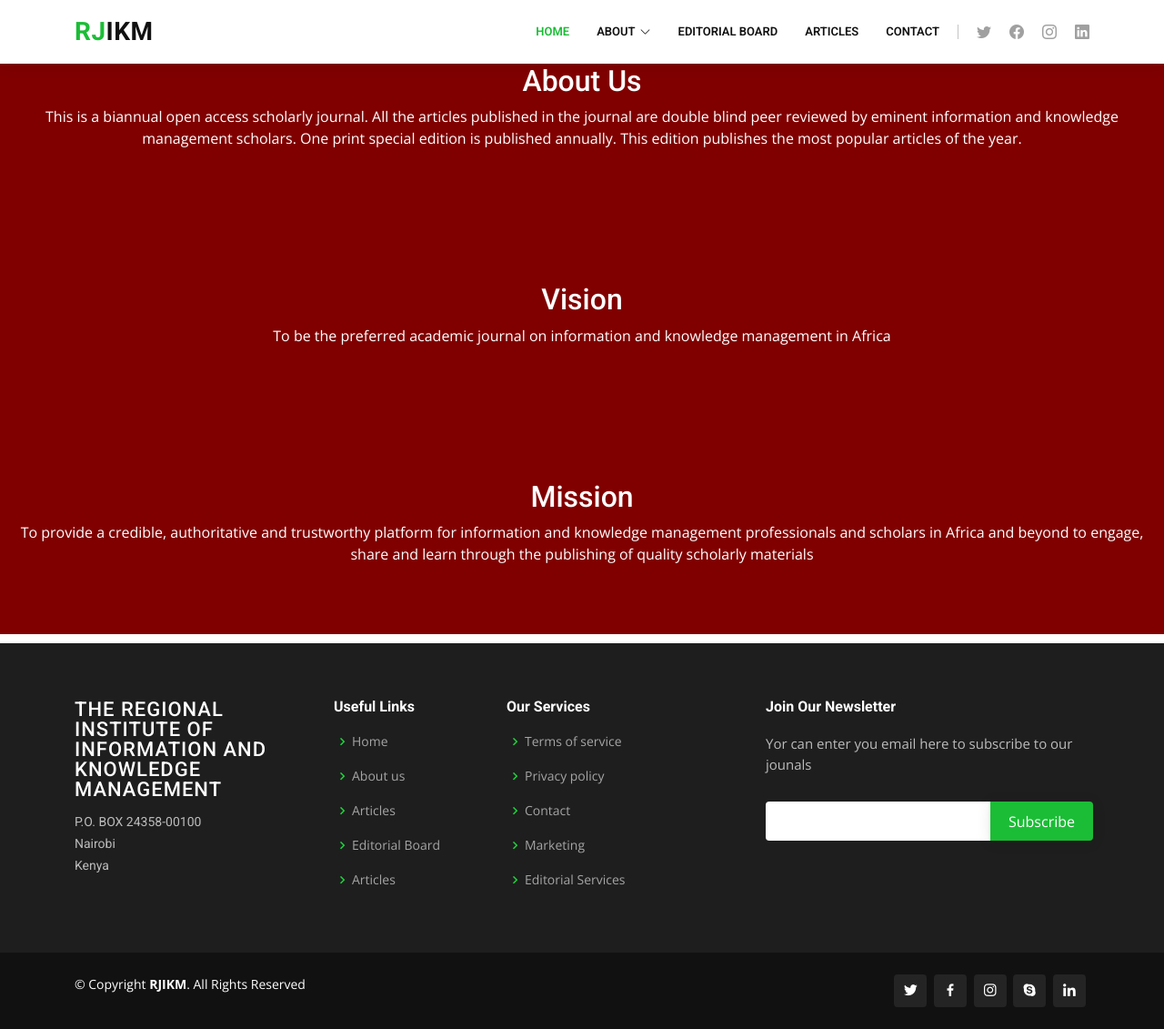
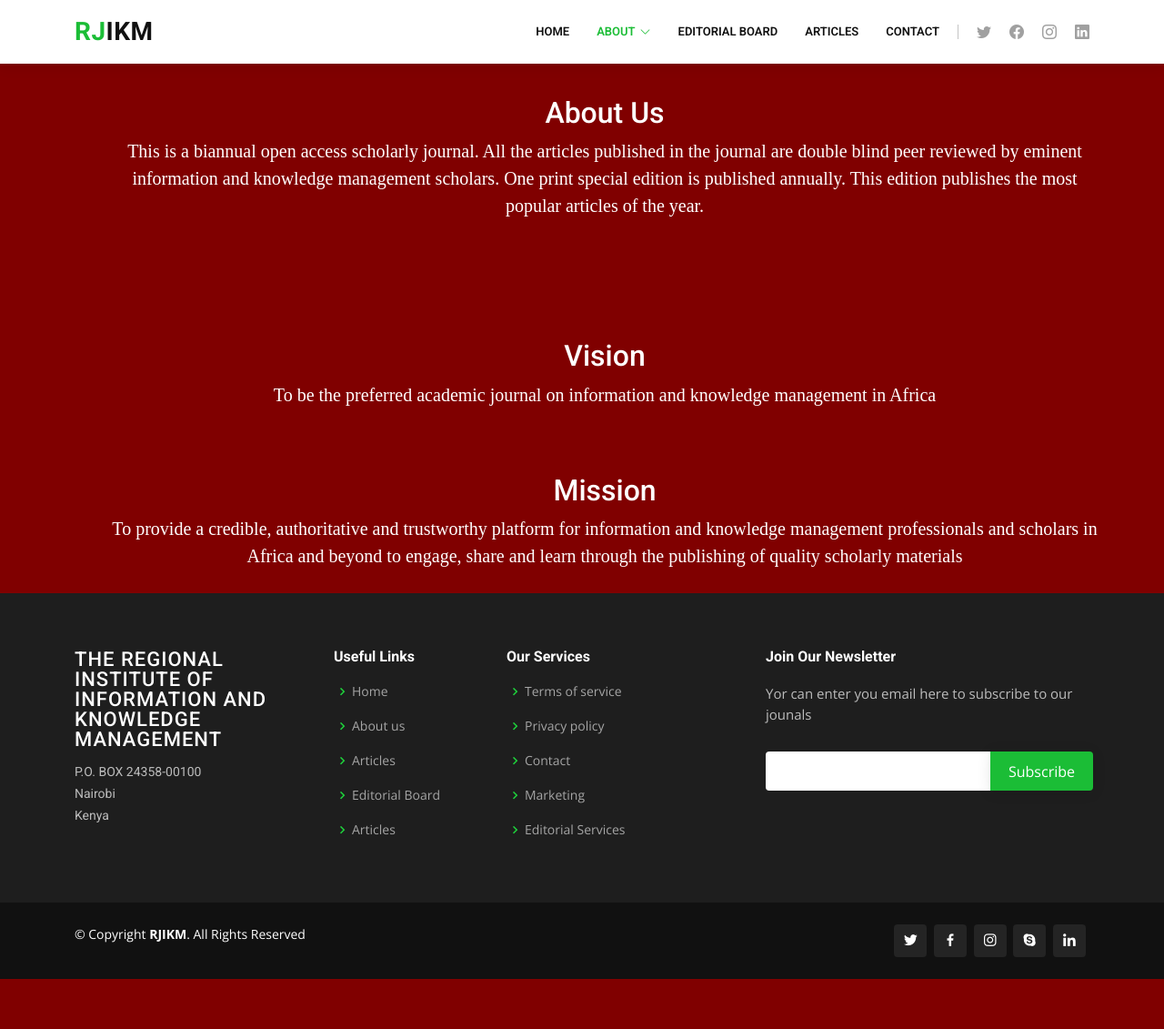
Before and after one commit to BOSTONE069/jounal_web_application, a Django app: page /rjikm/about in a window 1280 px wide. Shown: the whole page at 91% size. After the commit the page ends 1076 px from the top, so only its background shows below. Run offline with Django 4.2, Linux system fonts and the light colour scheme; some libraries are stand-ins or nearby versions.

Commit message:
adjusted the layout pages

```diff
--- a/rjikm/static/rjikm/style.css
+++ b/rjikm/static/rjikm/style.css
@@ -27,8 +27,10 @@ h6 {
 }
 
 .mission, .vision, .aboutus {
-  margin: 10px 20px 10px 20px;
-
+  margin: 30px 20px 0px 20px;
+   padding: 15px 50px 10px 100px;
+  font-family: "Times New Roman", Times, serif;
+  font-size: 20px;
 }
 
 /*--------------------------------------------------------------
--- a/rjikm/templates/rjikm/layout.html
+++ b/rjikm/templates/rjikm/layout.html
@@ -46,9 +46,9 @@
 
       <nav id="navbar" class="navbar order-last order-lg-0">
         <ul>
-          <li><a href="index" class="active">Home</a></li>
+          <li><a href="{% url 'index' %} class="active">Home</a></li>
 
-          <li class="dropdown"><a href="#"><span>About</span> <i class="bi bi-chevron-down"></i></a>
+          <li class="dropdown"><a href="{% url 'about' %}"><span>About</span> <i class="bi bi-chevron-down"></i></a>
           <li><a href="services.html">Editorial Board</a></li>
           <li><a href="portfolio.html">Articles</a></li>
           <li><a href="contact.html">Contact</a></li>
--- a/rjikm/templates/rjikm/layoutabout.html
+++ b/rjikm/templates/rjikm/layoutabout.html
@@ -46,9 +46,9 @@
 
       <nav id="navbar" class="navbar order-last order-lg-0">
         <ul>
-          <li><a href="index" class="active">Home</a></li>
+          <li><a href="{% url 'index' %}" >Home</a></li>
 
-          <li class="dropdown"><a href="#"><span>About</span> <i class="bi bi-chevron-down"></i></a>
+          <li class="dropdown"><a href="#" class="active"><span>About</span> <i class="bi bi-chevron-down"></i></a>
           <li><a href="services.html">Editorial Board</a></li>
           <li><a href="portfolio.html">Articles</a></li>
           <li><a href="contact.html">Contact</a></li>
```
